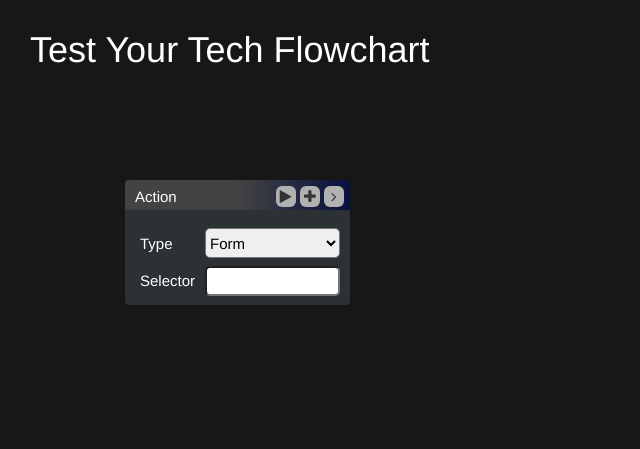
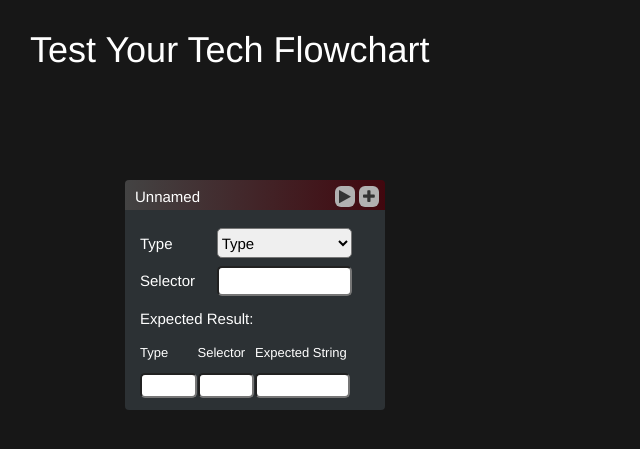
Before and after one commit to liujordan/TestYourTech, a Django app: page / in a window 1280 px wide. Shown: the top 449 px of the page, without its empty margins (0-640 px from the left). Run offline with Django 3.2, Linux system fonts and the light colour scheme; some libraries are stand-ins or nearby versions.

Commit message:
overhaul the frontend

```diff
--- a/static/TestYourTech/css/main.css
+++ b/static/TestYourTech/css/main.css
@@ -11,18 +11,14 @@ body {
 
 /* box related */
 .box {
-    height: 125px;
-    width: 225px;
+    height: 100%;
+    width: 260px;
     border-radius: 5px;
     position: relative;
     font-size: 15px;
     font-weight: 300;
     margin: 10px;
     display: inline-block;
-}
-
-.box.result {
-    display: block;
 }
 
 .box .box-heading {
@@ -34,10 +30,6 @@ body {
 }
 
 .box.action .box-heading {
-    background: linear-gradient(to right, #434343, #434343, #071041);
-}
-
-.box.result .box-heading {
     background: linear-gradient(to right, #434343, #41070e);
 }
 
@@ -57,7 +49,7 @@ body {
     margin-top: 6px;
 }
 
-.box .box-heading .box-btn {
+.box .box-btn {
     background-color: #b1b1b1;
     border: none;
     width: 20px;
@@ -69,7 +61,7 @@ body {
 
 .box .box-details {
     background-color: #2c3134;
-    height: 76%;
+    height: 200px; /* hardcoded to be refactored */
     width: 100%;
     border-bottom-left-radius: 4px;
     border-bottom-right-radius: 4px;
@@ -102,3 +94,14 @@ body {
     padding: 10px;
     vertical-align: inherit;
 }
+
+.box .box-details .results-section .expected-results {
+  font-size: 13px;
+}
+
+.box .box-details .results-section .expected-input {
+  height: 25px;
+  width: 99%;
+  color: black;
+  border-radius: 5px;
+}
--- a/static/TestYourTech/js/box.js
+++ b/static/TestYourTech/js/box.js
@@ -14,11 +14,8 @@ var actionBox = '<div class="step col-md-3 rp"><div class="box action new">\
                         <div class="box-btn remove-box" style="font-weight:bold">\
                             <span class="fa fa-trash"></span>\
                         </div>\
-                        <div class="box-btn add-result" style="font-weight:bold">\
+                        <div class="box-btn next-action">\
                             <span class="fa fa-plus"></span>\
-                        </div>\
-                        <div class="box-btn next-action">\
-                            <span class="fa fa-angle-right"></span>\
                         </div>\
                     </div>\
                 </div>\
@@ -37,65 +34,21 @@ var actionBox = '<div class="step col-md-3 rp"><div class="box action new">\
                 </div>\
             </div></div>';
 
-var resultBox = '<div class="box result new">\
-                <div class="box-heading">\
-                    <div class="box-title">\
-                        Expected Result\
-                    </div>\
-                    <div class="box-buttons">\
-                        <div class="box-btn add-result" style="font-weight:bold">\
-                            <span class="fa fa-plus"></span>\
-                        </div>\
-                        <div class="box-btn remove-box" style="font-weight:bold">\
-                            <span class="fa fa-trash"></span>\
-                        </div>\
-                    </div>\
-                </div>\
-                <div class="box-details">\
-                    <div class="col-xs-4 rp">\
-                        <span class="type-label">Type</span>\
-                        <span class="selector-label">Selector</span>\
-                    </div>\
-                    <div class="col-xs-8 rp">\
-                        <select class="box-type">\
-                          <option value="element">Element</option>\
-                          <option value="text">Text</option>\
-                        </select>\
-                        <input class="selector" type="text">\
-                    </div>\
-                </div>\
-            </div>';
-
 $(document).ready(function() {
   // button listeners for initial action boxes
-  resultBoxListener($(".box"));
   actionBoxListener($(".box.action"));
   trashListener($(".box"));
-  unfocusResultAutoSave($(".box.result"));
   unfocusActionAutoSave($(".box.action"));
   attachRunListener();
   $(".box").draggable({handle: ".box-heading"});
 
 });
 
-// creating a new result box button listener
-function resultBoxListener(box) {
-  box.find(".box-btn.add-result").click(function() {
-    $(this).closest(".step.col-md-3").append(resultBox);
-    resultBoxListener($(".box.result.new"));
-    trashListener($(".box.result.new"));
-    unfocusResultAutoSave($(".box.result.new"));
-    $(".box.result.new").draggable({handle: ".box-heading"});
-    $(".box.result.new").removeClass("new");
-  });
-}
-
 // create a new action box button listener
 function actionBoxListener(box) {
   box.find(".box-btn.next-action").click(function() {
     $(this).closest(".step.col-md-3").after(actionBox);
     actionBoxListener($(".box.action.new"));
-    resultBoxListener($(".box.action.new"));
     trashListener($(".box.action.new"));
     unfocusActionAutoSave($(".box.action.new"));
     $(".box.action.new").draggable({handle: ".box-heading"});
@@ -107,10 +60,7 @@ function actionBoxListener(box) {
 function trashListener(aBox) {
   aBox.find(".box-btn.remove-box").click(function() {
     // result should be removed itself
-    if ($(this).closest(".box").hasClass("result")) {
-       $(this).closest(".box").remove();
-    // all associated results should be deleted from an action
-    } else if ($(this).closest(".box").hasClass("action")) {
+    if ($(this).closest(".box").hasClass("action")) {
         $(this).closest(".box").closest(".step").remove();
     }
   });
@@ -121,20 +71,13 @@ function trashListener(aBox) {
 function unfocusActionAutoSave(actionBox) {
   actionBox.find(".selector").focusout(function() {
     saveAction(actionBox);
-    console.log("action unfocus");
   });
 
   actionBox.find(".box-type").change(function() {
-    saveResult(resultBox);
+    saveAction(actionBox);
+  });
+
+  actionBox.find(".expected-input").change(function() {
+    saveAction(actionBox);
   });
 }
-
-function unfocusResultAutoSave(resultBox) {
-  resultBox.find(".selector").focusout(function() {
-    saveResult(resultBox);
-  });
-
-  resultBox.find(".box-type").change(function() {
-    saveResult(resultBox);
-  });
-}
--- a/static/TestYourTech/js/send.js
+++ b/static/TestYourTech/js/send.js
@@ -1,28 +1,34 @@
 function saveAction(actionBox) {
-    // get the type and selector
+    // get action related attributes
     var actionId = actionBox.attr("id");
     var boxType = actionBox.find(".box-type").val();
     var boxSelector = actionBox.find(".selector").val();
-    var parentActionId = actionBox.attr("parent_id");
+    var boxTitle = actionBox.find(".box-title").val();
 
-    // TODO: save to database
+    // save action to database
+    $.ajax({
+      method: "PUT",
+      url: "/actions/" + actionId + "/",
+      data: { name: boxTitle, action_type: boxType, action_selector: boxSelector }
+    })
+      .done(function() {
+        // want to edit the expected results as well
+        $.ajax({
+          method: "POST",
+          url: "/actions/" + actionId + "/result",
+          data: { name: boxTitle, action_type: boxType }
+        })
+          .done(function() {
+            // want to edit the expected results as well
 
-}
-
-function saveResult(resultBox) {
-    // get the type and selector
-    var resultId = resultBox.attr("id");
-    var boxType = resultBox.find(".box-type").val();
-    var boxSelector = resultBox.find(".selector").val();
-    var actionId = resultBox.closest(".step").find(".box.action:first");
-
-    // TODO: save to database
+          });
+      });
 }
 
 function attachRunListener() {
   $(".box.action .box-btn.run-box").click(function() {
     var actionId = $(this).closest(".box").attr("id");
 
-    // TODO: API call
+    // TODO: API call to run the test case
   });
 }
--- a/templates/_layout/_action_box.html
+++ b/templates/_layout/_action_box.html
@@ -1,31 +1,65 @@
 <div id="{{id}}" parent-id="{{parent_id}}" class="box action">
     <div class="box-heading">
-        <div class="box-title">
-            Action
+        <div class="box-title" contenteditable="true">
+          Unnamed
         </div>
         <div class="box-buttons">
           <div class="box-btn run-box">
               <span class="fa fa-play"></span>
           </div>
-            <div class="box-btn add-result">
+            <div class="box-btn next-action">
                 <span class="fa fa-plus"></span>
-            </div>
-            <div class="box-btn next-action">
-                <span class="fa fa-angle-right"></span>
             </div>
         </div>
     </div>
     <div class="box-details">
+      <!-- Action details -->
         <div class="col-xs-4 rp">
             <span class="type-label">Type</span>
             <span class="selector-label">Selector</span>
         </div>
         <div class="col-xs-8 rp">
             <select class="box-type">
-              <option value="form">Form</option>
+              <option value="type">Type</option>
+              <option value="goto_url">Goto URL</option>
               <option value="click">Click</option>
             </select>
             <input class="selector" type="text">
         </div>
+        <!-- Expected Results -->
+        <div class="results-section">
+          <div class="col-xs-12 rp">
+            <div class="col-xs-8 rp">
+              Expected Result:
+            </div>
+            <div class="col-xs-4 rp">
+              <!-- future buttons -->
+            </div>
+          </div>
+          <div class="expected-results">
+            <div class="col-xs-3 rp">
+              Type
+            </div>
+            <div class="col-xs-3 rp">
+              Selector
+            </div>
+            <div class="col-xs-5 rp">
+              Expected String
+            </div>
+            <div class="col-xs-1 rp">
+            </div>
+            <div class="col-xs-3 rp">
+              <input class="expected-input result-type" type="text">
+            </div>
+            <div class="col-xs-3 rp">
+              <input class="expected-input selector-type" type="text">
+            </div>
+            <div class="col-xs-5 rp">
+              <input class="expected-input selector-string" type="text">
+            </div>
+            <div class="col-xs-1 rp">
+            </div>
+          </div>
+        </div>
     </div>
 </div>
```
Also changed, not shown: TestYourTech/migrations/0004_auto_20180204_0141.py (added).
